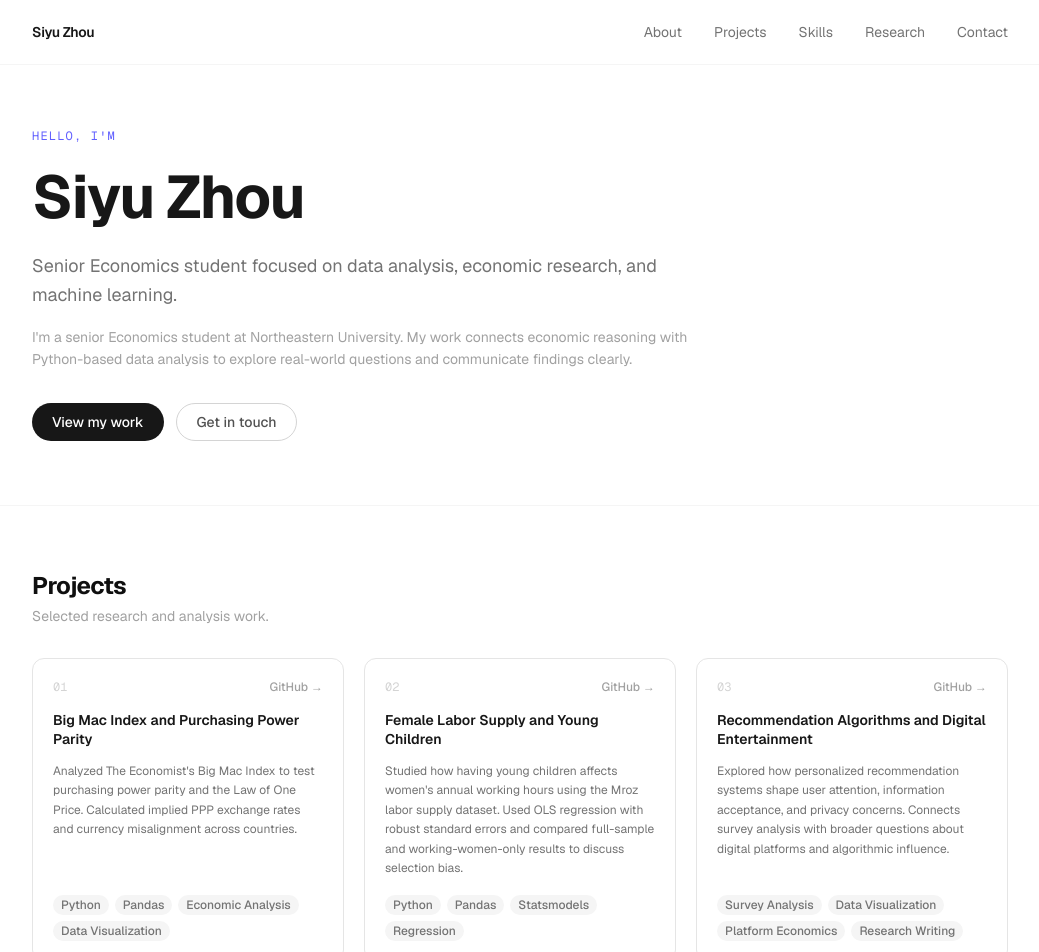
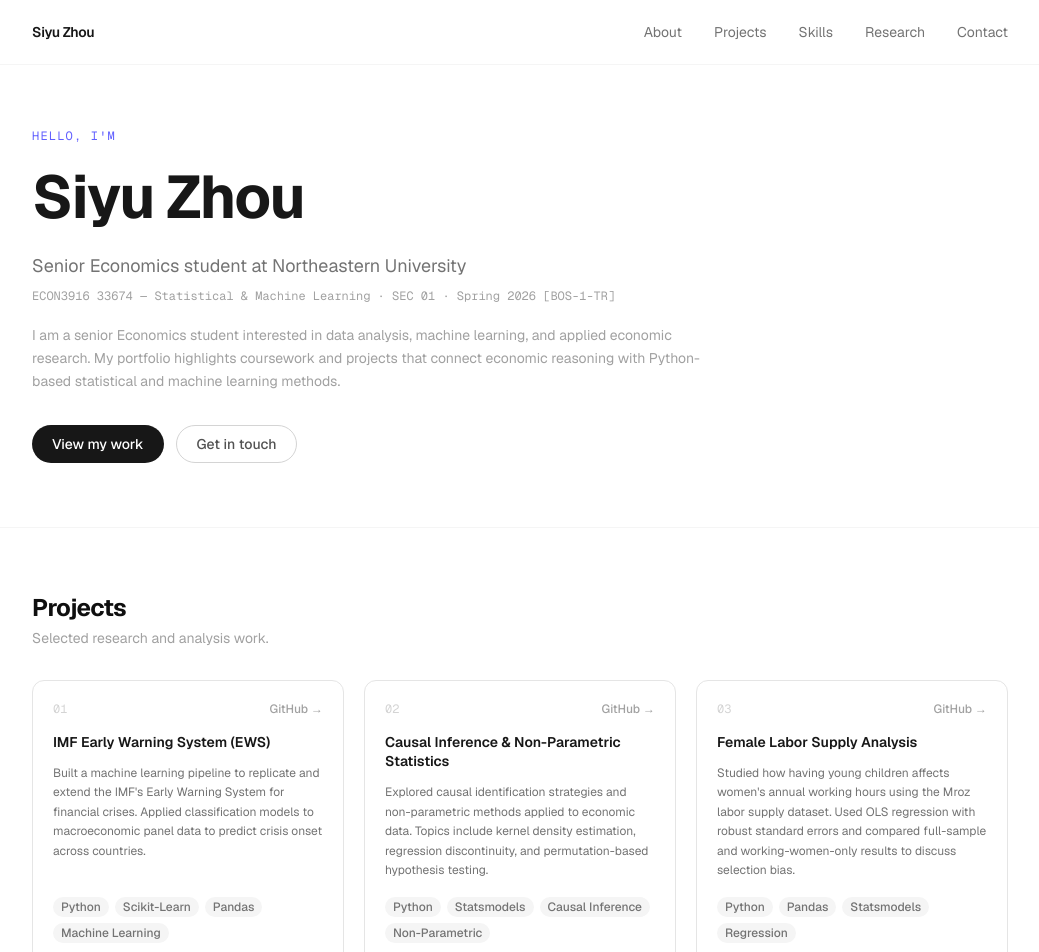
Before and after one commit to zzzzzssyy/Econ-Portfolio, a Next.js app: page / in a window 1280 px wide. Shown: the top 952 px of the page, without its empty margins (120-1159 px from the left). Built offline with nearby package versions, Linux system fonts and the light colour scheme.

Commit message:
Update hero bio and replace projects with coursework
Add course line (ECON3916), update bio text, and replace three
projects with IMF EWS, Causal Inference, and Female Labor Supply.

Co-Authored-By: Claude Sonnet 4.6 <noreply@anthropic.com>

```diff
--- a/components/About.tsx
+++ b/components/About.tsx
@@ -8,13 +8,16 @@ export default function About() {
         <h1 className="text-5xl sm:text-6xl font-bold tracking-tight text-neutral-900 mb-4 leading-tight">
           Siyu Zhou
         </h1>
-        <p className="text-lg text-neutral-500 max-w-2xl leading-relaxed mb-4">
-          Senior Economics student focused on data analysis, economic research, and machine learning.
+        <p className="text-lg text-neutral-500 max-w-2xl leading-relaxed mb-2">
+          Senior Economics student at Northeastern University
+        </p>
+        <p className="text-xs font-mono text-neutral-400 max-w-2xl mb-5">
+          ECON3916 33674 — Statistical &amp; Machine Learning · SEC 01 · Spring 2026 [BOS-1-TR]
         </p>
         <p className="text-sm text-neutral-400 max-w-2xl leading-relaxed mb-8">
-          I&apos;m a senior Economics student at Northeastern University. My work connects economic
-          reasoning with Python-based data analysis to explore real-world questions and communicate
-          findings clearly.
+          I am a senior Economics student interested in data analysis, machine learning, and applied
+          economic research. My portfolio highlights coursework and projects that connect economic
+          reasoning with Python-based statistical and machine learning methods.
         </p>
         <div className="flex flex-wrap gap-3">
           <a
--- a/components/Projects.tsx
+++ b/components/Projects.tsx
@@ -1,26 +1,26 @@
 const projects = [
   {
     number: "01",
-    title: "Big Mac Index and Purchasing Power Parity",
+    title: "IMF Early Warning System (EWS)",
     description:
-      "Analyzed The Economist's Big Mac Index to test purchasing power parity and the Law of One Price. Calculated implied PPP exchange rates and currency misalignment across countries.",
-    tags: ["Python", "Pandas", "Economic Analysis", "Data Visualization"],
+      "Built a machine learning pipeline to replicate and extend the IMF's Early Warning System for financial crises. Applied classification models to macroeconomic panel data to predict crisis onset across countries.",
+    tags: ["Python", "Scikit-Learn", "Pandas", "Machine Learning"],
     repoUrl: "https://github.com/zzzzssyy/Econ-Portfolio",
   },
   {
     number: "02",
-    title: "Female Labor Supply and Young Children",
+    title: "Causal Inference & Non-Parametric Statistics",
     description:
-      "Studied how having young children affects women's annual working hours using the Mroz labor supply dataset. Used OLS regression with robust standard errors and compared full-sample and working-women-only results to discuss selection bias.",
-    tags: ["Python", "Pandas", "Statsmodels", "Regression"],
+      "Explored causal identification strategies and non-parametric methods applied to economic data. Topics include kernel density estimation, regression discontinuity, and permutation-based hypothesis testing.",
+    tags: ["Python", "Statsmodels", "Causal Inference", "Non-Parametric"],
     repoUrl: "https://github.com/zzzzssyy/Econ-Portfolio",
   },
   {
     number: "03",
-    title: "Recommendation Algorithms and Digital Entertainment",
+    title: "Female Labor Supply Analysis",
     description:
-      "Explored how personalized recommendation systems shape user attention, information acceptance, and privacy concerns. Connects survey analysis with broader questions about digital platforms and algorithmic influence.",
-    tags: ["Survey Analysis", "Data Visualization", "Platform Economics", "Research Writing"],
+      "Studied how having young children affects women's annual working hours using the Mroz labor supply dataset. Used OLS regression with robust standard errors and compared full-sample and working-women-only results to discuss selection bias.",
+    tags: ["Python", "Pandas", "Statsmodels", "Regression"],
     repoUrl: "https://github.com/zzzzssyy/Econ-Portfolio",
   },
 ];
```
